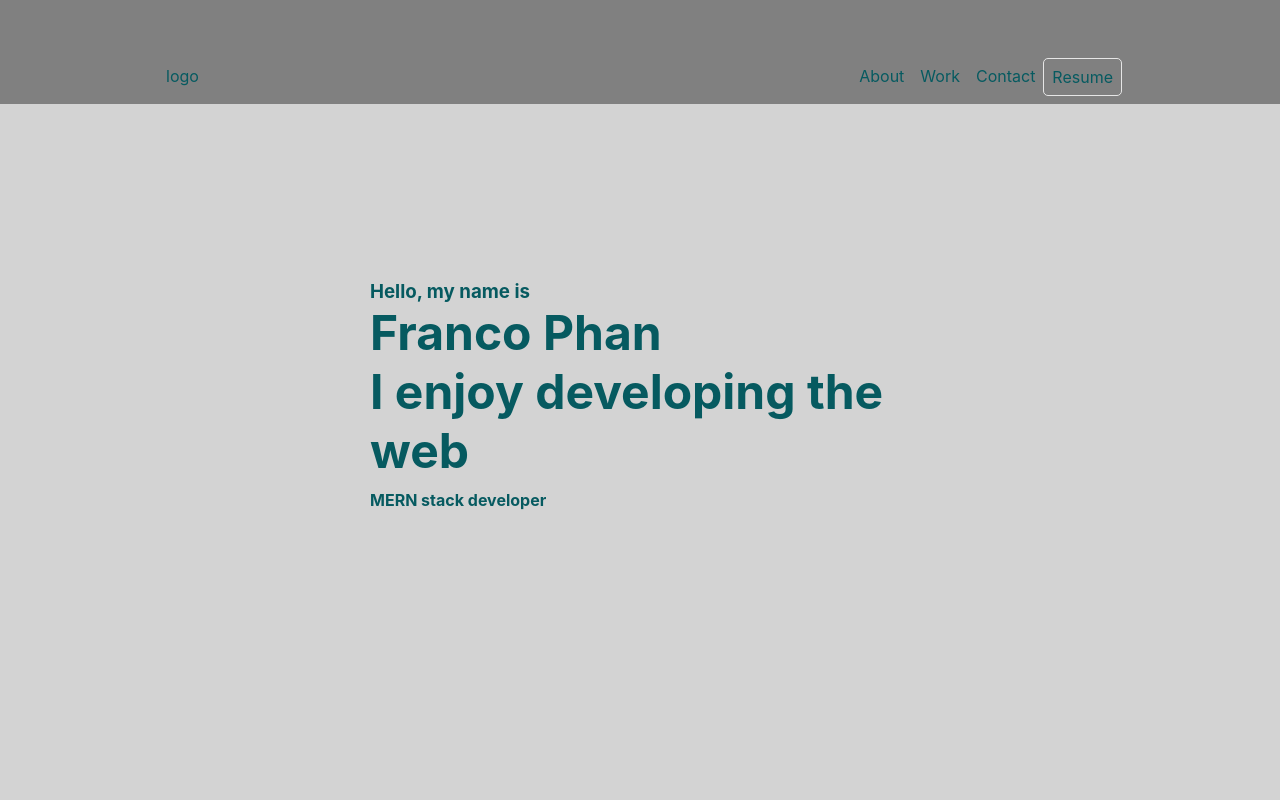
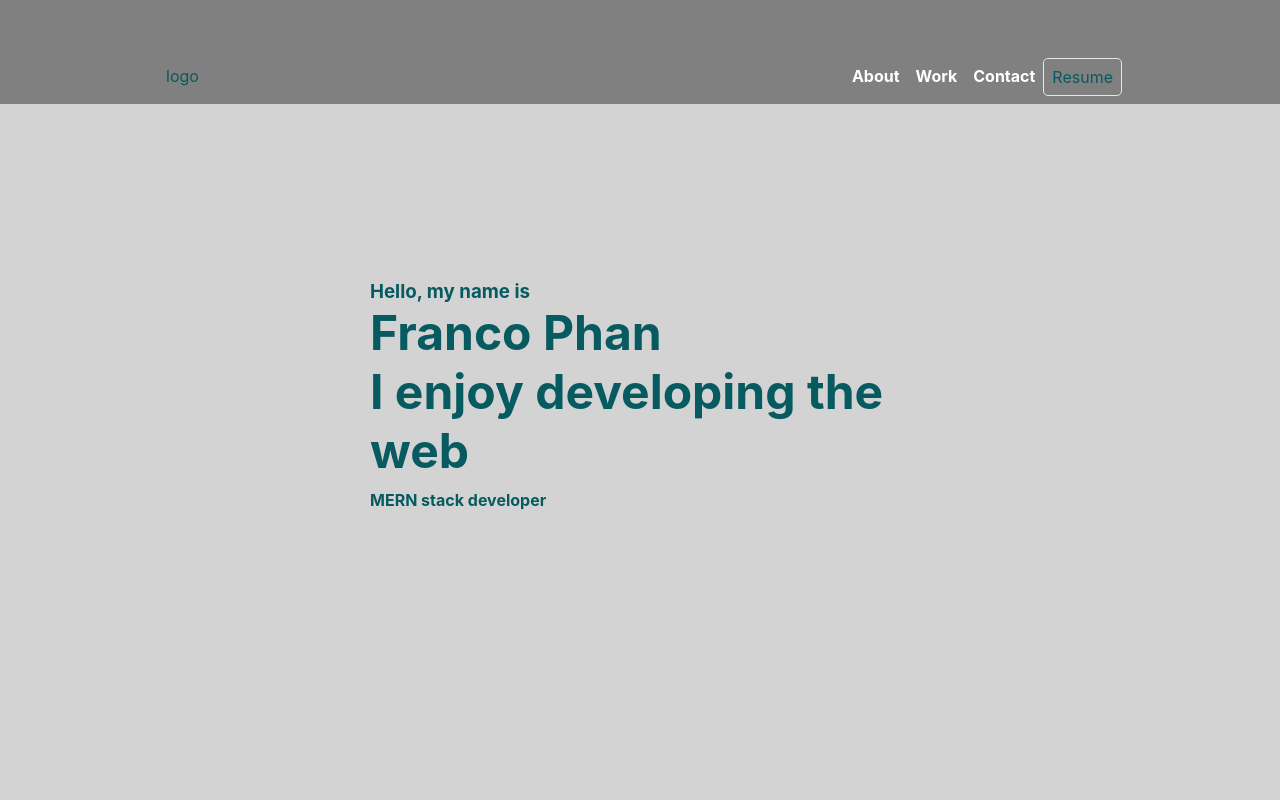
Before and after one commit to Frank-5850/Portfolio-2022, a React (Create React App) app: page / in a window 1280 px wide. Shown: the top 800 px of the page. Built offline with nearby package versions, Linux system fonts and the light colour scheme.

Commit message:
feat(Nav): clicking navagation buttons now scrolls to the section.

```diff
--- a/src/AboutMe/AboutMe.js
+++ b/src/AboutMe/AboutMe.js
@@ -14,7 +14,7 @@ import {
 
 const AboutMe = () => {
   return (
-    <AboutMeWrapper>
+    <AboutMeWrapper id="aboutMe">
       <AboutMeContainer>
         <AboutMeSection>
           <SectionTitle>About Me</SectionTitle>
--- a/src/App.css
+++ b/src/App.css
@@ -1,3 +1,4 @@
 * {
   color: #065a60;
+  scroll-behavior: smooth;
 }
--- a/src/Contact/Contact.js
+++ b/src/Contact/Contact.js
@@ -2,7 +2,7 @@ import React from "react";
 import { ContactWrapper } from "./Contact.styles";
 
 const Contact = () => {
-  return <ContactWrapper>Contact</ContactWrapper>;
+  return <ContactWrapper id="contact">Contact</ContactWrapper>;
 };
 
 export default Contact;
--- a/src/Nav/Nav.js
+++ b/src/Nav/Nav.js
@@ -5,6 +5,7 @@ import {
   NavItem,
   Resume,
   NavContainer,
+  NavLink,
 } from "./nav.styles";
 
 const Nav = () => {
@@ -15,9 +16,16 @@ const Nav = () => {
           <NavItem>logo</NavItem>
         </NavGroup>
         <NavGroup>
-          <NavItem>About</NavItem>
-          <NavItem>Work</NavItem>
-          <NavItem>Contact</NavItem>
+          <NavItem>
+            <NavLink href="#aboutMe">About</NavLink>
+          </NavItem>
+          <NavItem>
+            <NavLink href="#work">Work</NavLink>
+          </NavItem>
+          <NavItem>
+            <NavLink href="#contact">Contact</NavLink>
+          </NavItem>
+
           <Resume>Resume</Resume>
         </NavGroup>
       </NavWrapper>
--- a/src/Nav/nav.styles.js
+++ b/src/Nav/nav.styles.js
@@ -27,6 +27,16 @@ export const NavItem = styled.li`
   margin: 0;
 `;
 
+export const NavLink = styled.a`
+  text-decoration: none;
+  color: white;
+  font-weight: bold;
+  cursor: pointer;
+  &:hover {
+    color: black;
+  }
+`;
+
 export const Resume = styled.li`
   list-style: none;
   padding: 0.5rem;
--- a/src/Work/Work.js
+++ b/src/Work/Work.js
@@ -2,7 +2,7 @@ import React from "react";
 import { WorkWrapper } from "./Work.styles";
 
 const Work = () => {
-  return <WorkWrapper>Work</WorkWrapper>;
+  return <WorkWrapper id="work">Work</WorkWrapper>;
 };
 
 export default Work;
```
